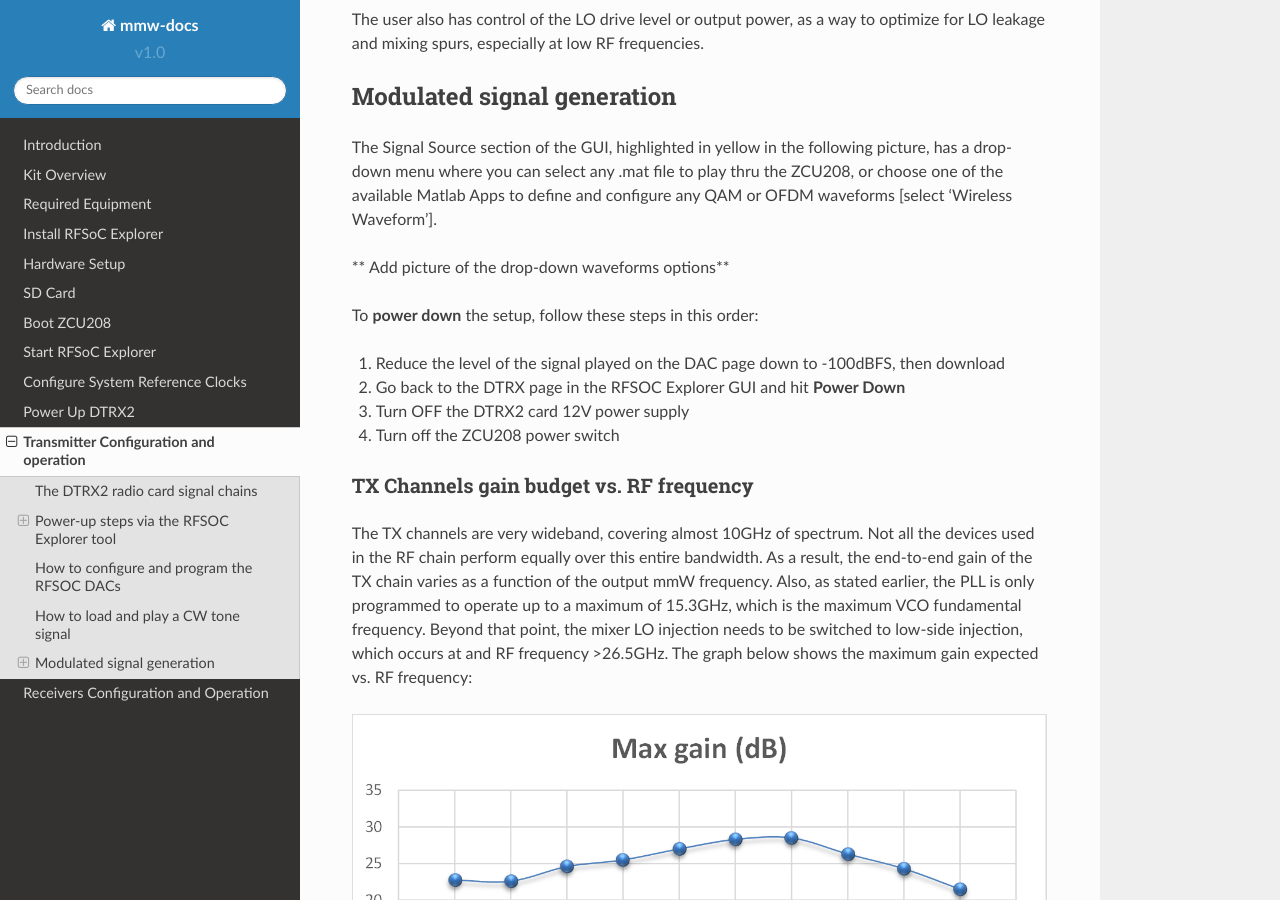
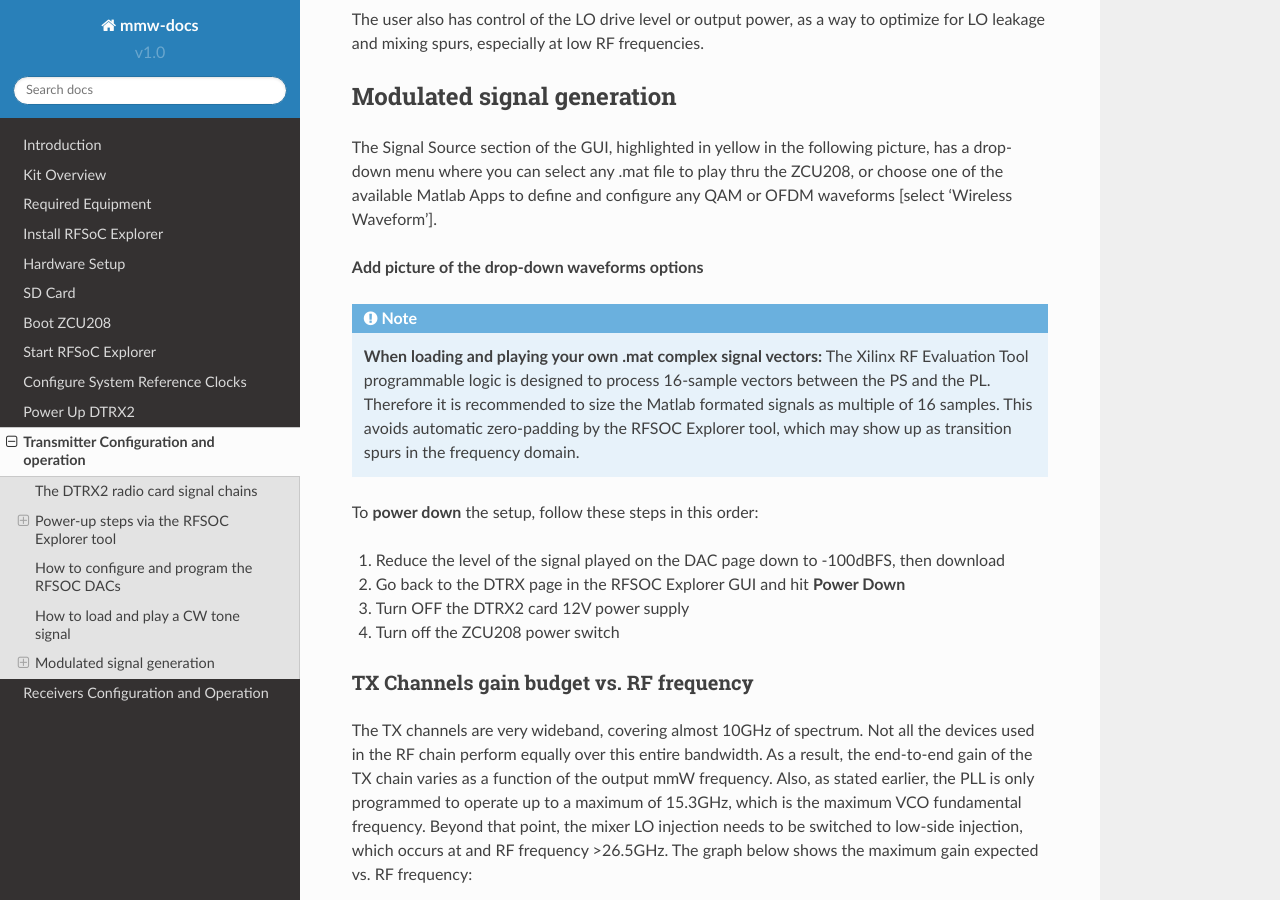
Before and after one commit to AvnetDev/rfsoc-board-docs, a Sphinx documentation site: the page built from docs/source/tx_setup.rst, in a window 1280 px wide and 900 px high, scrolled down 4639 px. Built offline with Sphinx 7.4.7 and the Read the Docs theme 2.0.0, drawn with Linux system fonts in a browser that asks for light colours.

```diff
--- a/docs/source/tx_setup.rst
+++ b/docs/source/tx_setup.rst
@@ -116,8 +116,9 @@
 
 The Signal Source section of the GUI, highlighted in yellow in the following picture, has a drop-down menu where you can select any .mat file to play thru the ZCU208, or choose one of the available Matlab Apps to define and configure any QAM or OFDM waveforms [select ‘Wireless Waveform’].
 
-** Add picture of the drop-down waveforms options**
+**Add picture of the drop-down waveforms options**
 
+.. note::  **When loading and playing your own .mat complex signal vectors:**  The Xilinx RF Evaluation Tool programmable logic is designed to process 16-sample vectors between the PS and the PL. Therefore it is recommended to size the Matlab formated signals as multiple of 16 samples. This avoids automatic zero-padding by the RFSOC Explorer tool, which may show up as transition spurs in the frequency domain.
 
 To **power down** the setup, follow these steps in this order:
 
```
Also changed, not shown: docs/source/images_tx_setup/RFSOCX_DTRX2_TX_PowerUp.png (added).
